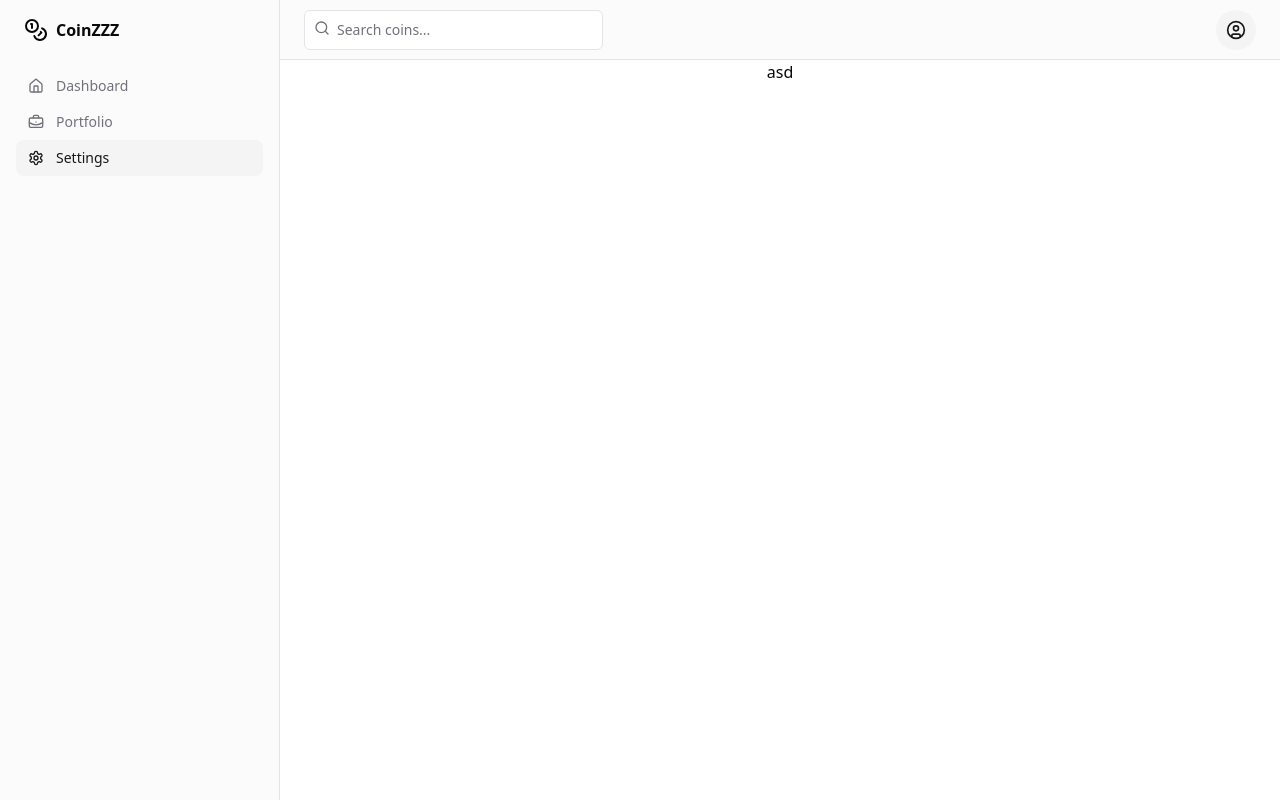
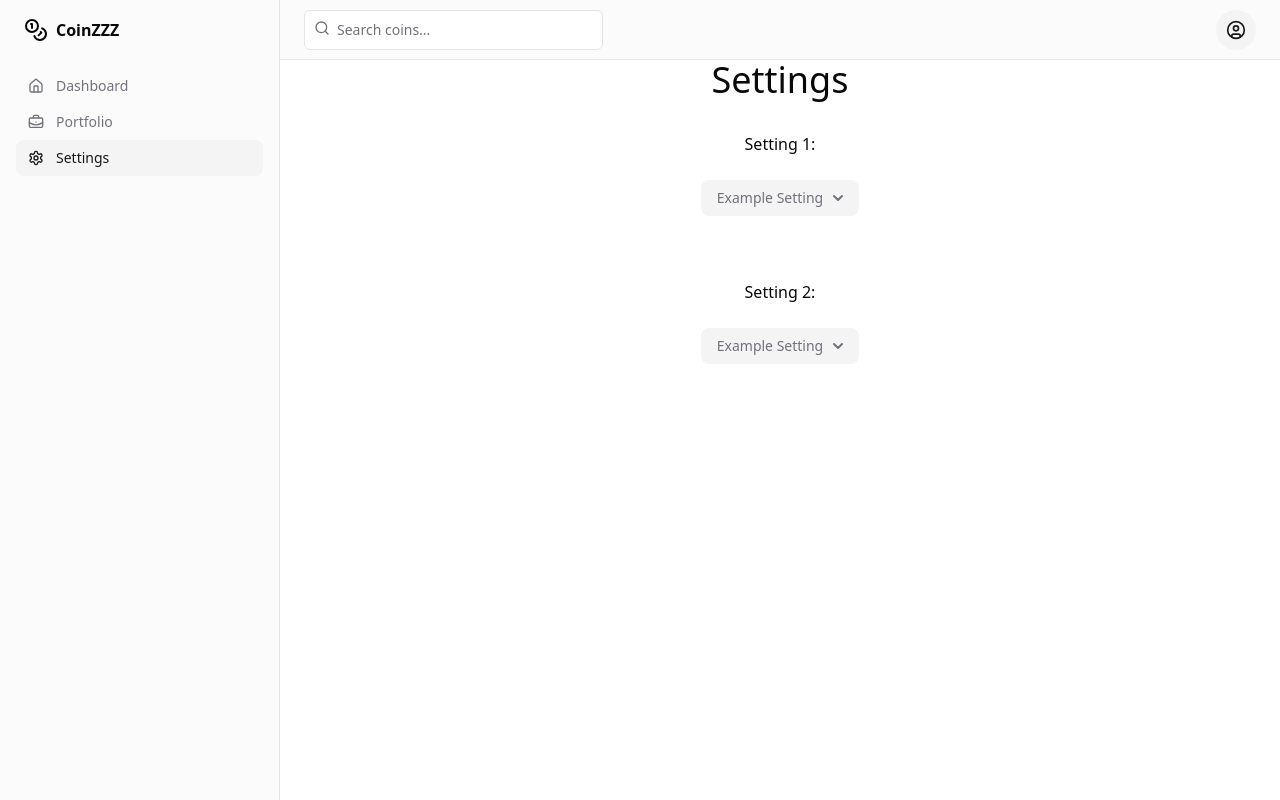
Before and after one commit to slamgLuke/CoinzzzFrontend, a React (Vite) app: page /settings in a window 1280 px wide. Built offline with nearby package versions, Linux system fonts and the light colour scheme.

Commit message:
fixed padding and added dropdown

```diff
--- a/src/Dashboard.tsx
+++ b/src/Dashboard.tsx
@@ -28,12 +28,14 @@ export function Dashboard() {
 					<TabsList className="grid w-full grid-cols-2 w-[400px]">
 						<TabsTrigger value="monedas">Monedas</TabsTrigger>
 						<TabsTrigger value="seguimiento">Lista de seguimiento</TabsTrigger>
+            <div className="py-4">
 						<input
 							type="text"
 							value={userId}
 							onChange={handleInputChange}
 							placeholder="Enter User ID"
 						/>
+            </div>
 					</TabsList>
 					{activeTab === "seguimiento" && (
 						<div className="ml-auto pr-4">
@@ -41,10 +43,10 @@ export function Dashboard() {
 						</div>
 					)}
 				</div>
-				<TabsContent value="monedas">
+				<TabsContent value="monedas" className="pt-8">
 					<DashboardTable />
 				</TabsContent>
-				<TabsContent value="seguimiento">
+				<TabsContent value="seguimiento" className="pt-8">
 					<FollowingListTable />
 				</TabsContent>
 			</Tabs>
--- a/src/Settings.tsx
+++ b/src/Settings.tsx
@@ -1,7 +1,99 @@
+import React, { useState } from "react";
+
+const Dropdown = () => {
+  const [isOpen, setIsOpen] = useState(false);
+
+  const toggleDropdown = () => {
+    setIsOpen(!isOpen);
+  };
+
+  const closeDropdown = () => {
+    setIsOpen(false);
+  };
+
+  return (
+    <div className="w-full py-6 pb-8">
+      <div className="relative inline-block">
+        <button
+          type="button"
+          className="px-4 py-2 text-muted-foreground hover:text-primary bg-muted hover:bg-muted font-medium rounded-lg text-sm inline-flex items-center"
+          onClick={toggleDropdown}
+        >
+          Example Setting{" "}
+          <svg
+            className="w-2.5 h-2.5 ml-2.5"
+            aria-hidden="true"
+            xmlns="http://www.w3.org/2000/svg"
+            fill="none"
+            viewBox="0 0 10 6"
+          >
+            <path
+              stroke="currentColor"
+              stroke-linecap="round"
+              stroke-linejoin="round"
+              stroke-width="2"
+              d="m1 1 4 4 4-4"
+            />
+          </svg>
+        </button>
+
+        {isOpen && (
+          <div className="origin-top-right absolute right-0 mt-2 w-44 rounded-lg shadow-lg bg-white ring-1 ring-black ring-opacity-5">
+            <ul
+              role="menu"
+              aria-orientation="vertical"
+              aria-labelledby="options-menu"
+            >
+              <li>
+                <a
+                  href="#"
+                  className="block px-4 py-2 text-sm text-gray-700 hover:bg-gray-100"
+                  onClick={closeDropdown}
+                >
+                  USD/USDT ($)
+                </a>
+              </li>
+              <li>
+                <a
+                  href="#"
+                  className="block px-4 py-2 text-sm text-gray-700 hover:bg-gray-100"
+                  onClick={closeDropdown}
+                >
+                  PEN (S/)
+                </a>
+              </li>
+              <li>
+                <a
+                  href="#"
+                  className="block px-4 py-2 text-sm text-gray-700 hover:bg-gray-100"
+                  onClick={closeDropdown}
+                >
+                  EUR ($)
+                </a>
+              </li>
+            </ul>
+          </div>
+        )}
+      </div>
+    </div>
+  );
+};
+
 export function Settings() {
   return (
-    <div>asd</div>
-  )
+    <div>
+      <h1 className="text-4xl pb-8">Settings</h1>
+      <div className="flex flex-col pb-8">
+        <h1>Setting 1:</h1>
+        <Dropdown />
+      </div>
+      <div className="flex flex-col">
+        <h1>Setting 2:</h1>
+        <Dropdown />
+      </div>
+
+    </div>
+  );
 }
 
 export default Settings;
```
